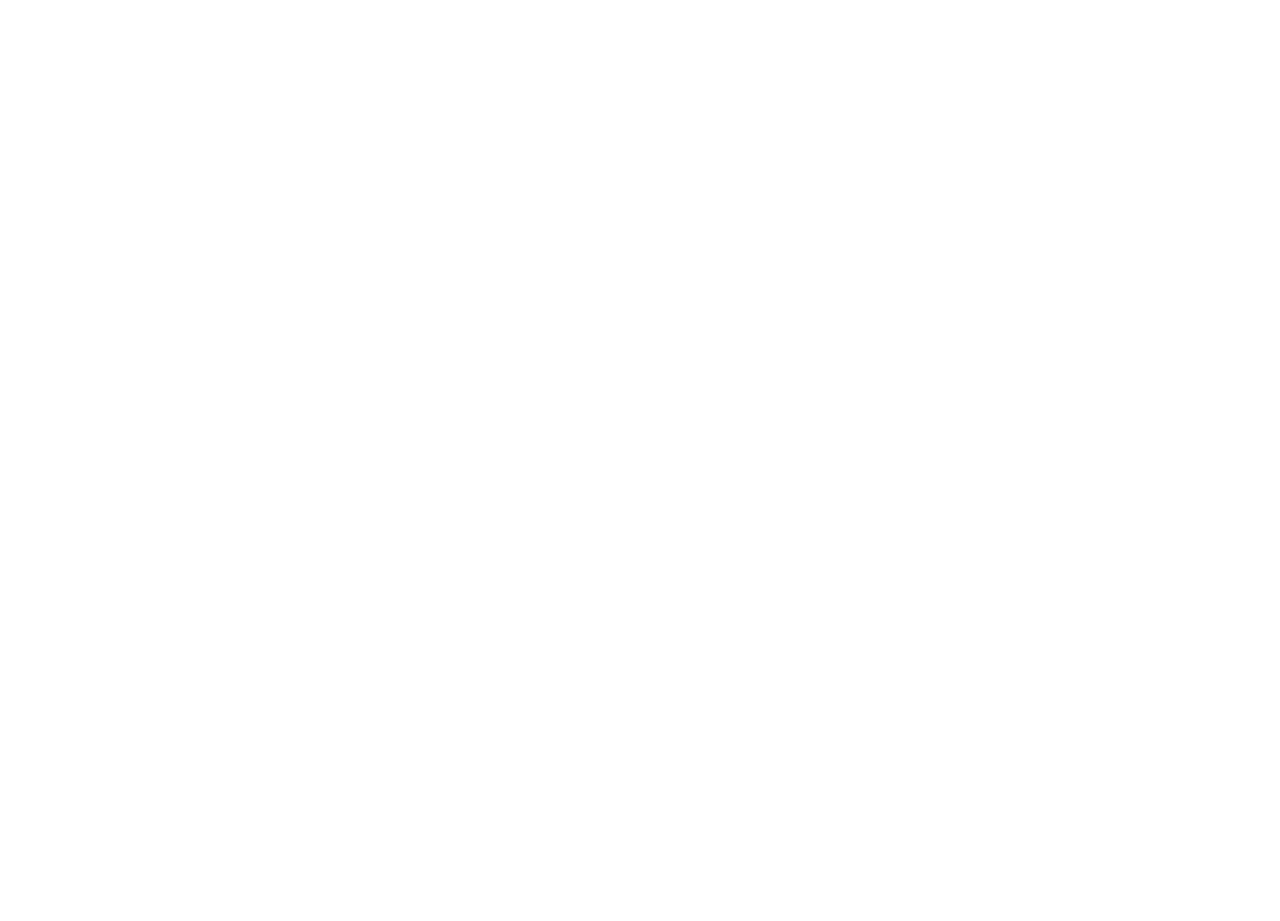
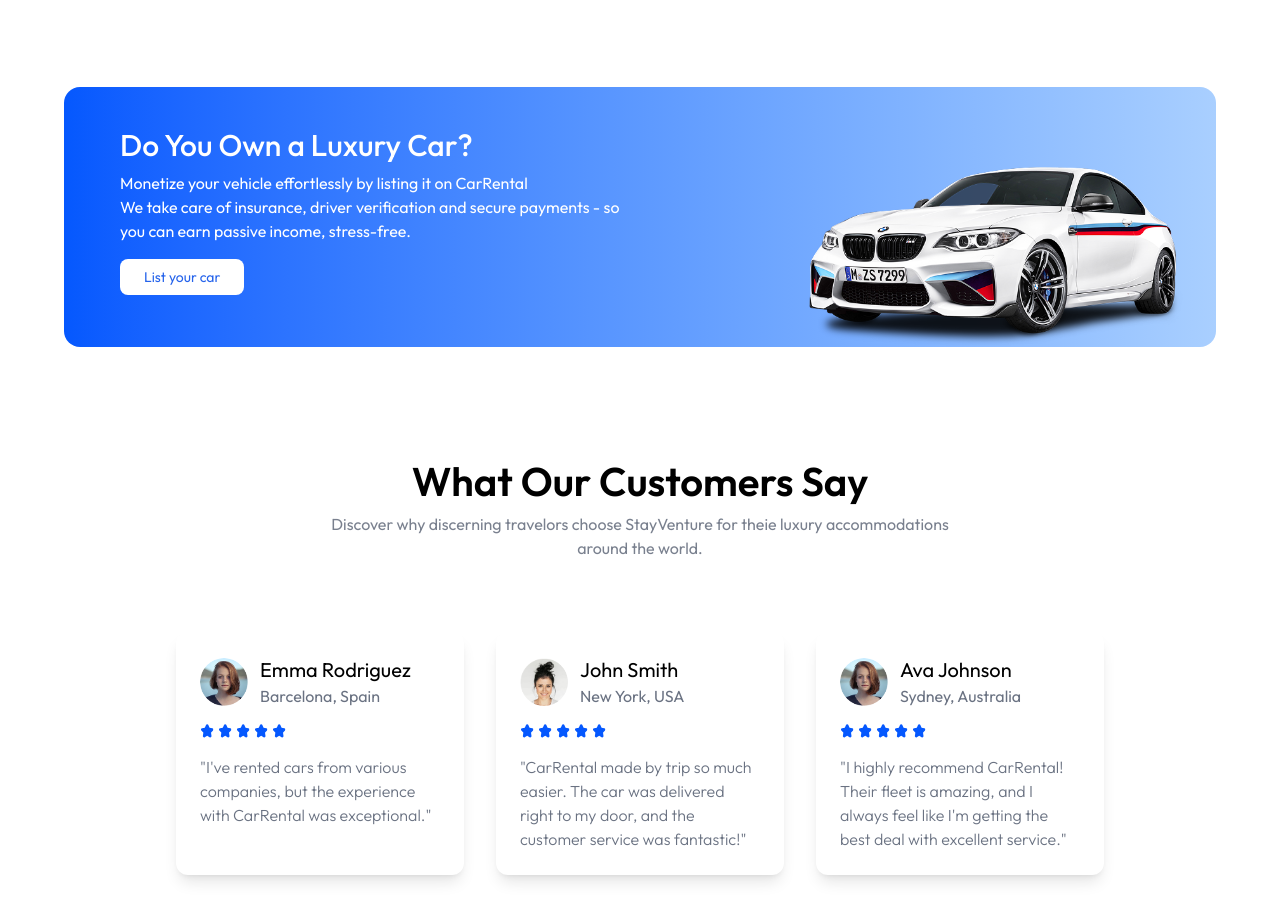
Before and after one commit to SGDilakshan/car-rental-booking-app, a React (Vite) app in the folder frontend/: page / in a window 1280 px wide. Shown: the part 1960-2881 px from the top of the page. Before the commit the page ends 2047 px from the top, so only its background shows below. Built offline with nearby package versions, Linux system fonts and the light colour scheme.

Commit message:
Update the project

```diff
--- a/frontend/src/components/Banner.jsx
+++ b/frontend/src/components/Banner.jsx
@@ -12,7 +12,7 @@
         <button className='px-6 py-2 bg-white hover:bg-slate-100 transition-all text-primary rounded-lg text-sm mt-4 cursor-pointer'>List your car</button>
       </div>
 
-      <img src={assects.banner_car_image} alt="car" className='max-h-45 mt-10'/>
+      <img src={assets.banner_car_image} alt="car" className='max-h-45 mt-10'/>
     </div>
   )
 }
--- /dev/null
+++ b/frontend/src/components/Testimonial.jsx
@@ -0,0 +1,61 @@
+import React from "react";
+import Title from "./Title";
+import { assets } from "../assets/assets";
+
+const Testimonial = () => {
+
+    const testimonials = [
+        { name: "Emma Rodriguez",
+          location: "Barcelona, Spain",
+          image: assets.testimonial_image_1,
+          testimonial: "I've rented cars from various companies, but the experience with CarRental was exceptional." },
+        { name: "John Smith",
+          location: "New York, USA",
+          image: assets.testimonial_image_2,
+          testimonial: "CarRental made by trip so much easier. The car was delivered right to my door, and the customer service was fantastic!" },
+        { name: "Ava Johnson",
+          location: "Sydney, Australia",
+          image: assets.testimonial_image_1,
+          testimonial: "I highly recommend CarRental! Their fleet is amazing, and I always feel like I'm getting the best deal with excellent service." }
+    ];
+
+  return (
+    <div className="py-28 px-6 md:px-16 lg:px-24 xl:px-44">
+
+        <Title title="What Our Customers Say" subTitle="Discover why discerning travelors choose StayVenture for theie luxury accommodations around the world."/>
+
+
+      <div className="grid grid-cols-1 sm:grid-cols-2 lg:grid-cols-3 gap-8 mt-18">
+        {testimonials.map((testimonial,index) => (
+          <div
+            key={index}
+            className="bg-white p-6 rounded-xl shadow-lg hover:-translate-y-1 transition-all duration-500">
+
+            <div className="flex items-center gap-3">
+              <img className="w-12 h-12 rounded-full"
+                src={testimonial.image}
+                alt={testimonial.name}
+              />
+              <div>
+                <p className="text-xl">{testimonial.name}</p>
+                <p className="text-gray-500">{testimonial.location}</p>
+              </div>
+            </div>
+            <div className="flex items-center gap-1 mt-4">
+              {Array(5)
+                .fill(0)
+                .map((_, index) => (
+                  <img key={index} src={assets.star_icon} alt="star-icon" />
+                ))}
+            </div>
+            <p className="text-gray-500 max-w-90 mt-4 font-light">
+              "{testimonial.testimonial}"
+            </p>
+          </div>
+        ))}
+      </div>
+    </div>
+  );
+};
+
+export default Testimonial;
--- a/frontend/src/pages/Home.jsx
+++ b/frontend/src/pages/Home.jsx
@@ -1,12 +1,16 @@
 import React from 'react'
 import Hero from '../components/Hero'
 import FeaturedSection from '../components/FeaturedSection'
+import Banner from '../components/Banner'
+import Testimonial from '../components/Testimonial'
 
 const Home = () => {
   return (
     <>
         <Hero />
         <FeaturedSection />
+        <Banner />
+        <Testimonial />
     </>
   )
 }
```
